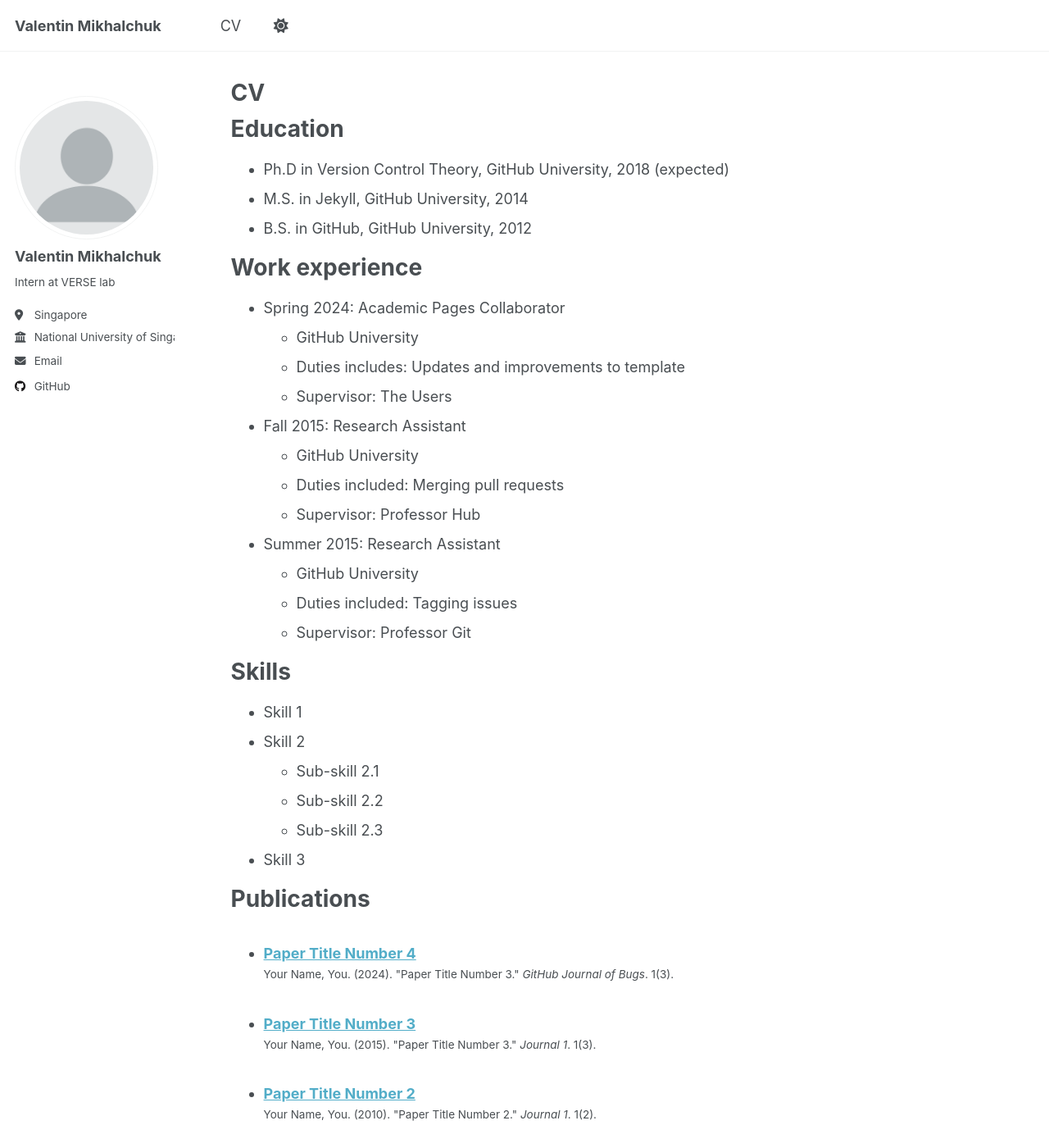
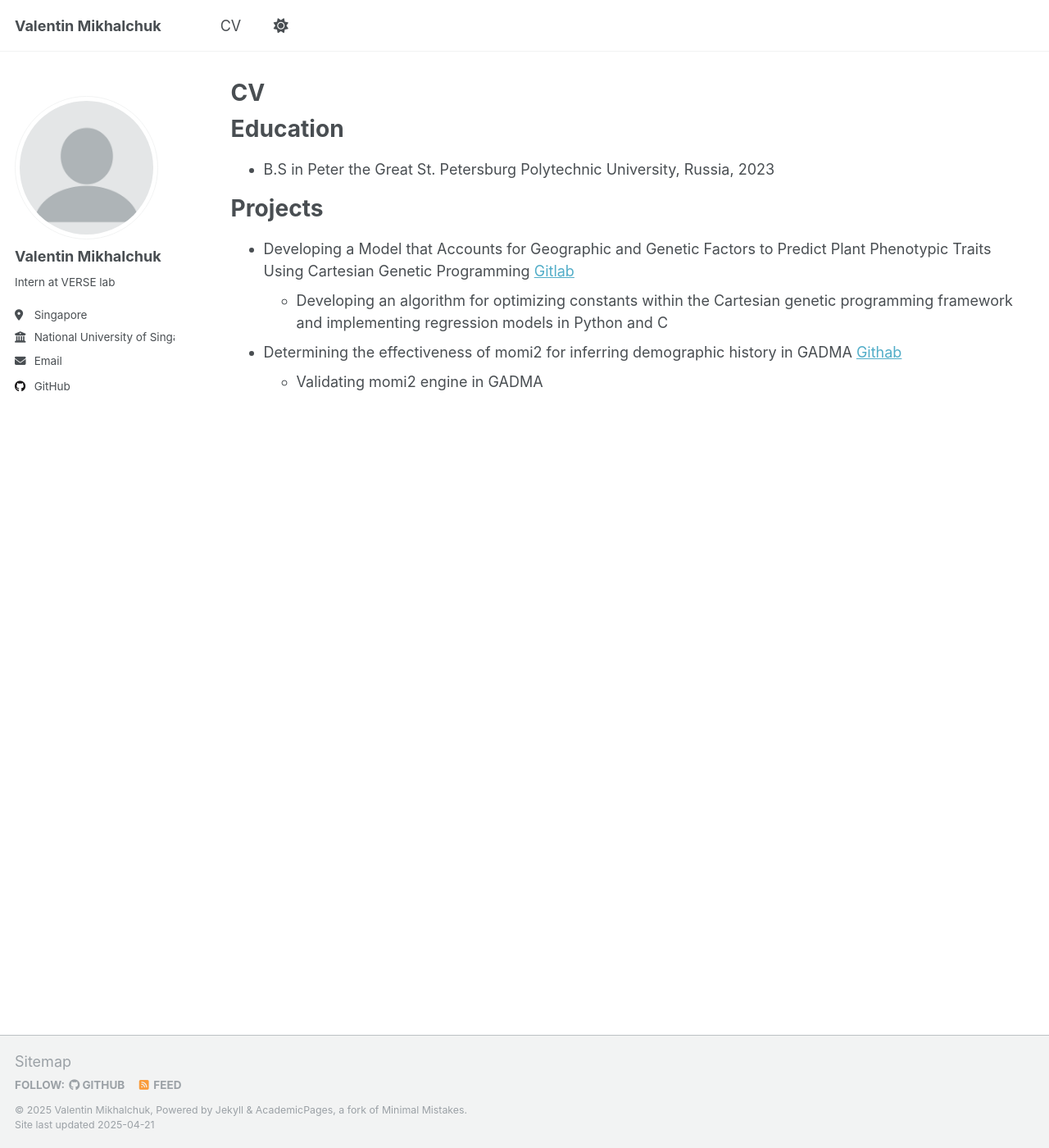
Before and after one commit to ValyMihalchuk/ValyMihalchuk.github.io, a Jekyll site: the page built from _pages/cv.md, in a window 1280 px wide and 1400 px high. Shown: the whole window at 82% size. Built offline with Jekyll 4.4.1, drawn with Linux system fonts in a browser that asks for light colours; some of the changed text lies outside the part shown.

Commit message:
Update cv.md

```diff
--- a/_pages/cv.md
+++ b/_pages/cv.md
@@ -11,54 +11,17 @@ redirect_from:
 
 Education
 ======
-* Ph.D in Version Control Theory, GitHub University, 2018 (expected)
-* M.S. in Jekyll, GitHub University, 2014
-* B.S. in GitHub, GitHub University, 2012
 
-Work experience
+* B.S in Peter the Great St. Petersburg Polytechnic University, Russia, 2023
+
+
+Projects
 ======
-* Spring 2024: Academic Pages Collaborator
-  * GitHub University
-  * Duties includes: Updates and improvements to template
-  * Supervisor: The Users
+* Developing a Model that Accounts for Geographic and Genetic Factors to Predict Plant
+Phenotypic Traits Using Cartesian Genetic Programming [Gitlab](https://gitlab.com/Valy378/constantsforcgp)
+    + Developing an algorithm for optimizing constants within the Cartesian genetic programming framework and implementing regression models
+in Python and C
 
-* Fall 2015: Research Assistant
-  * GitHub University
-  * Duties included: Merging pull requests
-  * Supervisor: Professor Hub
-
-* Summer 2015: Research Assistant
-  * GitHub University
-  * Duties included: Tagging issues
-  * Supervisor: Professor Git
-
-Skills
-======
-* Skill 1
-* Skill 2
-  * Sub-skill 2.1
-  * Sub-skill 2.2
-  * Sub-skill 2.3
-* Skill 3
-
-Publications
-======
-  <ul>{% for post in site.publications reversed %}
-    {% include archive-single-cv.html %}
-  {% endfor %}</ul>
-
-Talks
-======
-  <ul>{% for post in site.talks reversed %}
-    {% include archive-single-talk-cv.html  %}
-  {% endfor %}</ul>
-
-Teaching
-======
-  <ul>{% for post in site.teaching reversed %}
-    {% include archive-single-cv.html %}
-  {% endfor %}</ul>
-
-Service and leadership
-======
-* Currently signed in to 43 different slack teams
+* Determining the effectiveness of momi2 for inferring demographic history in GADMA
+[Githab](https://github.com/ValyMihalchuk/momi2validation)
+    + Validating momi2 engine in GADMA
```
